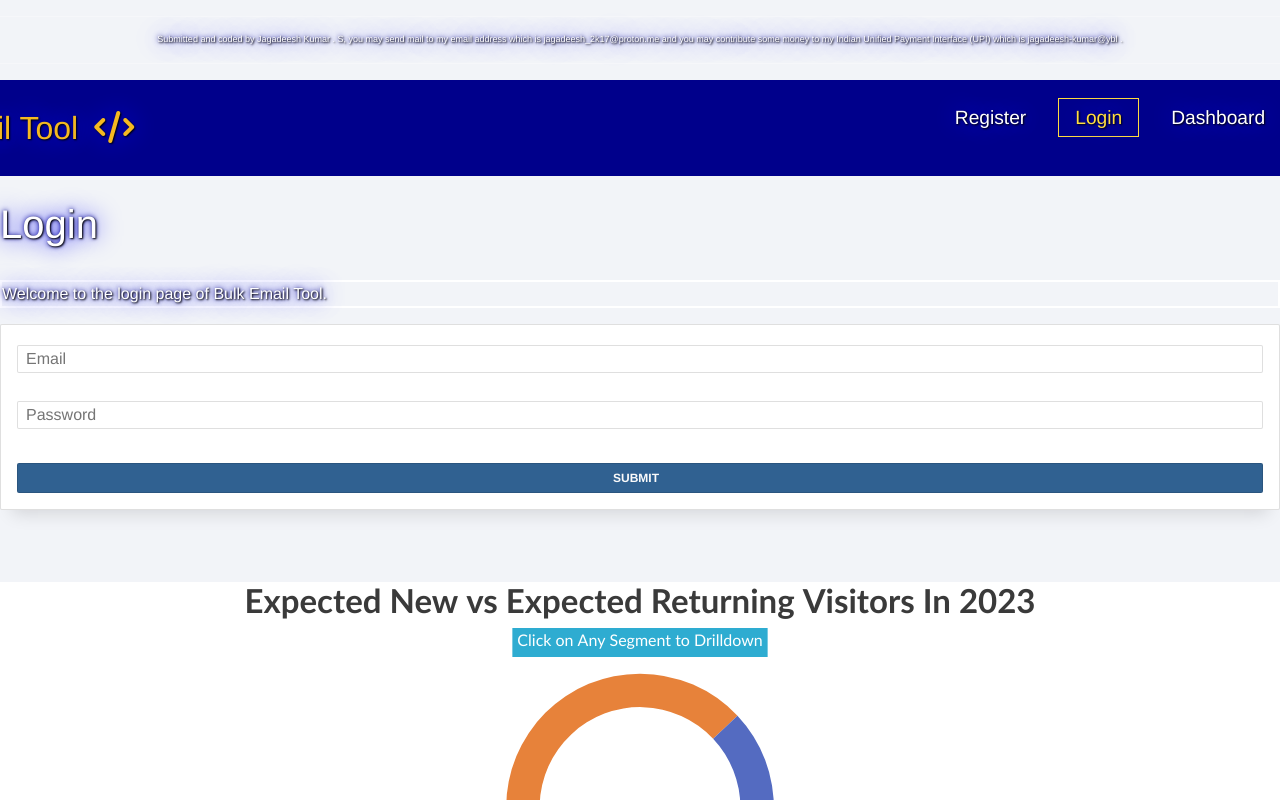
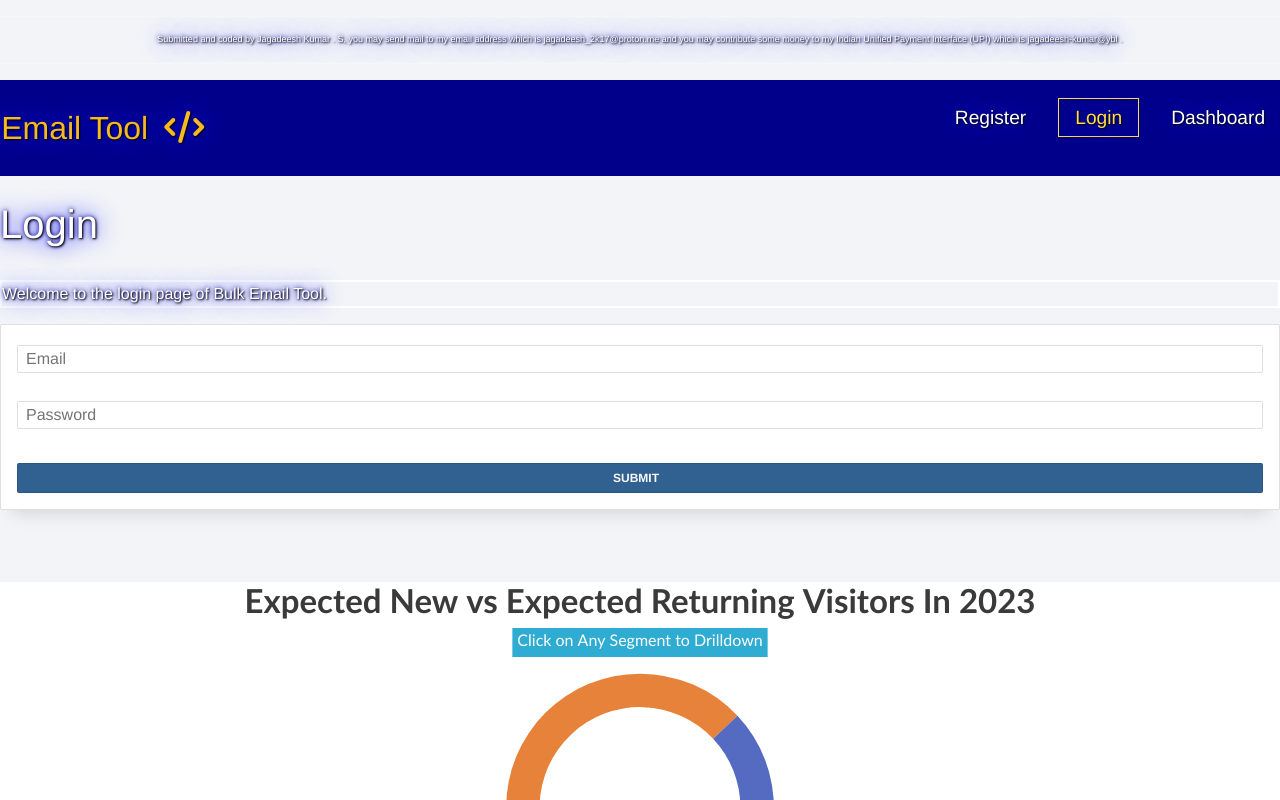
Before and after one commit to Jagadeesh-Kumar-With-Initial-As-S/bulk-email-tool-f-e, a React (Create React App) app: page /login in a window 1280 px wide. Shown: the top 800 px of the page. Built offline with nearby package versions, Linux system fonts and the light colour scheme.

Commit message:
Commit
Description

```diff
--- a/src/pages/components/EmailForm.js
+++ b/src/pages/components/EmailForm.js
@@ -10,6 +10,7 @@ export default function EmailForm() {
     const submit = document.querySelector('.submitted');
     const mail_data = document.querySelector('.mail-data');
     var to = email_to.value;
+    to = to.trim();
     to = to.split(',');
     console.log(to);
     if(to.length==1){
--- a/src/pages/components/NavBar.css
+++ b/src/pages/components/NavBar.css
@@ -24,7 +24,7 @@
 .nav-logo {
   color: #f5b921;
   align-items: center;
-  margin-left: -140px;
+  margin-left: -70px;
   cursor: pointer;
   text-decoration: none;
   font-size: 2rem;
```
Also changed, not shown: 1 other file (tests, documents, lock files or other folders).
